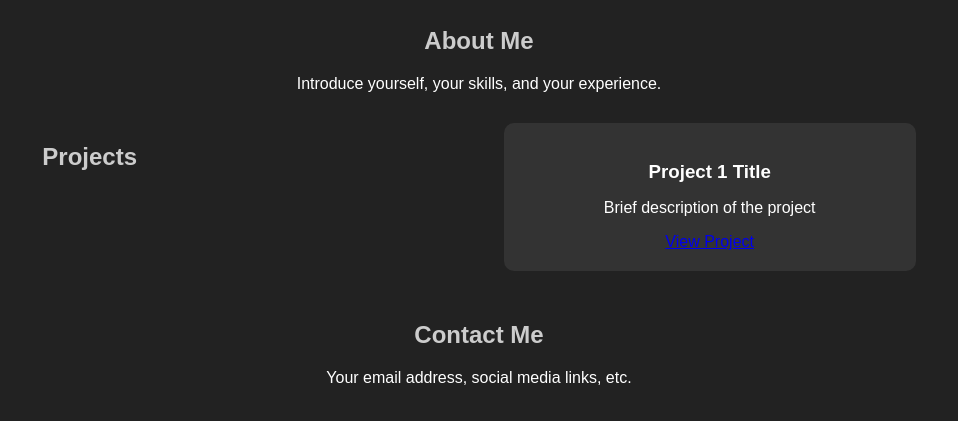
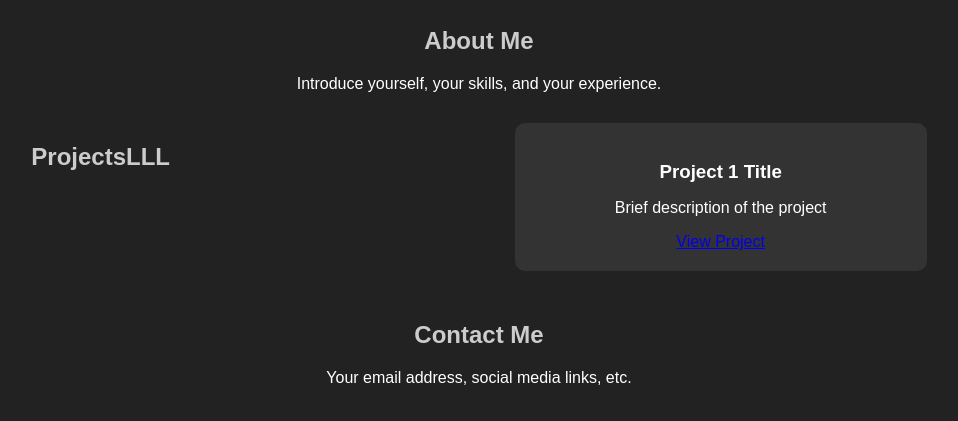
Before and after one commit to Dark3993Fury/MyPortfolio, a plain HTML site: page index.html in a window 1280 px wide. Shown: the part 169-590 px from the top of the page, without its empty margins (161-1119 px from the left). Drawn offline with Linux system fonts and the light colour scheme.

Commit message:
Update index.html

```diff
--- a/index.html
+++ b/index.html
@@ -3,7 +3,7 @@
 <head>
     <meta charset="UTF-8">
     <meta name="viewport" content="width=device-width, initial-scale=1.0">
-    <title>Geo Abraham</title>
+    <title>Your Name - Portfolio</title>
     <link rel="stylesheet" href="style.css"> </head>
 <body>
     <header>
@@ -24,7 +24,7 @@
     </section>
 
     <section id="projects">
-        <h2>Projects</h2>
+        <h2>ProjectsLLL</h2>
         <div class="project">
             <h3>Project 1 Title</h3>
             <p>Brief description of the project</p>
```
